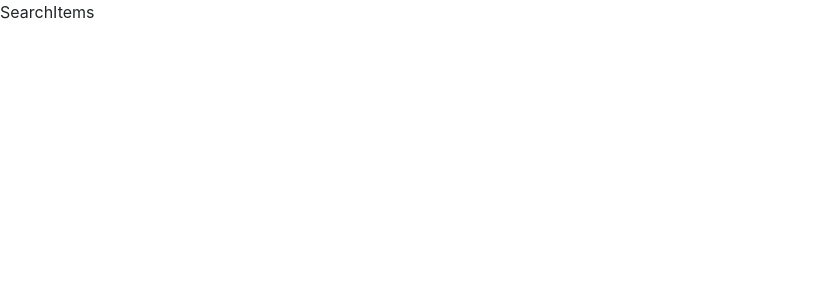
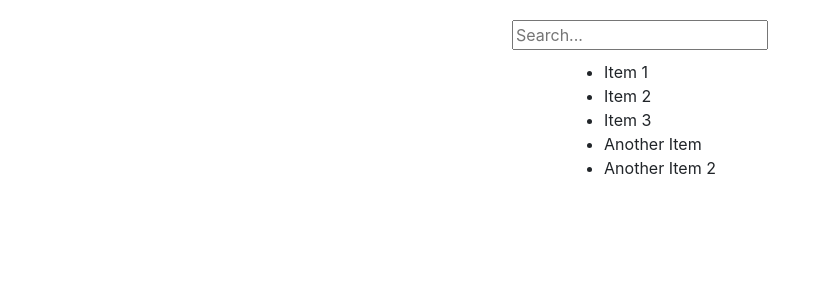
Before and after one commit to mayumarwade899/React-Projects, a React (Create React App) app: page / in a window 1280 px wide. Shown: the top 300 px of the page, without its empty margins (0-830 px from the left). Built offline with nearby package versions, Linux system fonts and the light colour scheme.

Commit message:
search items added

```diff
--- a/src/App.js
+++ b/src/App.js
@@ -17,6 +17,8 @@ import WeatherAPI from "./components/WeatherAPI";
 import "./index.css"
 
 function App() {
+const items = ['Item 1','Item 2','Item 3','Another Item','Another Item 2'];
+
   return (
     <div className="App">
       {/* <Axios/> */}
@@ -34,7 +36,7 @@ function App() {
       {/* <FileUploader /> */}
       {/* <AuthenticateForm /> */}
       {/* <WeatherAPI /> */}
-      <SearchItems />
+      <SearchItems items={items}/>
     </div>
   );
 }
--- a/src/components/SearchItems.js
+++ b/src/components/SearchItems.js
@@ -1,8 +1,23 @@
-import React from 'react'
+import React, { useState } from 'react'
 
-function SearchItems() {
+function SearchItems({items}) {
+const [searchText, setSearchText] = useState('');
+
+const filteredItems = items.filter((item) =>
+    item.toLowerCase().includes(searchText.toLowerCase())
+)
+
   return (
-    <div>SearchItems</div>
+    <div className='counter'>
+        <input type='text' placeholder='Search...' onChange={(e) => setSearchText(e.target.value)}/>
+        <ul>
+            {filteredItems.map((item, index) => (
+                <li key={index}>
+                    {item}
+                </li>
+            ))}
+        </ul>
+    </div>
   )
 }
 
```
